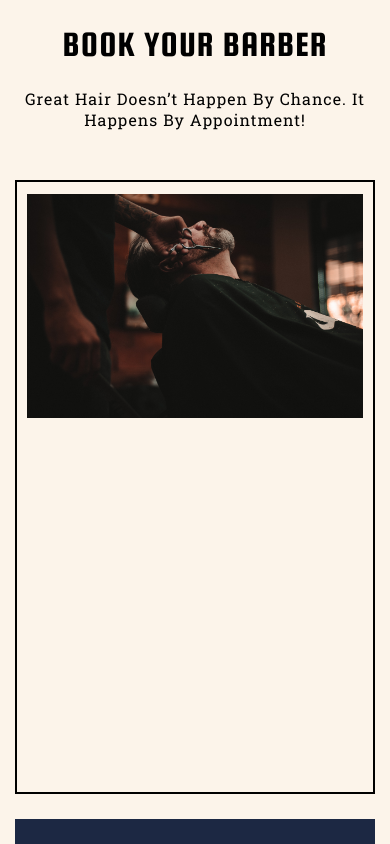
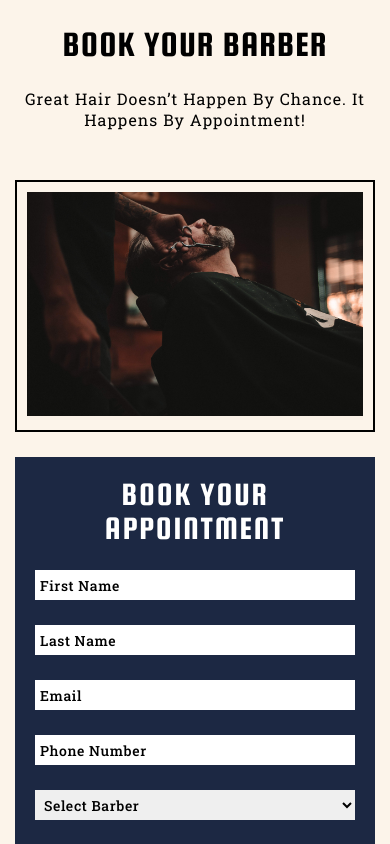
Before and after one commit to zigavidmar/Ineor, a React (Create React App) app: page / in a window 390 px wide. Shown: the top 844 px of the page. Built offline with nearby package versions, Linux system fonts and the light colour scheme; data requests are answered from the project's data file.

Commit message:
small changes

```diff
--- a/package.json
+++ b/package.json
@@ -11,6 +11,7 @@
     "react": "^16.13.1",
     "react-datepicker": "^3.0.0",
     "react-dom": "^16.13.1",
+    "react-lazy-load-image-component": "^1.5.0-beta.0",
     "react-lazyload": "^2.6.8",
     "react-router-dom": "^5.2.0",
     "react-scripts": "3.4.1"
--- a/src/components/AppointmentBooking.js
+++ b/src/components/AppointmentBooking.js
@@ -2,7 +2,9 @@ import React, { Component } from 'react'
 import '../sass/app.scss';
 import SectionImage from '../img/image.jpg';
 import BookAppointment from './BookAppointment';
-import LazyLoad from 'react-lazyload';
+import { LazyLoadImage } from 'react-lazy-load-image-component';
+import 'react-lazy-load-image-component/src/effects/blur.css';
+
 
 export class AppointmentBooking extends Component {
     render() {
@@ -20,9 +22,17 @@ export class AppointmentBooking extends Component {
 
                     <div className="section-image">
                         <div className="image-wrapper">
-                        <LazyLoad throttle={200} once >
-                            <img alt="Barber banner" src={SectionImage}/>
-                        </LazyLoad>
+                            <div className="image-inner">
+                            <LazyLoadImage
+                                /* alt={image.alt}
+                                height={image.height} */
+                                effect="blur"
+                                src={SectionImage} // use normal <img> attributes as props
+                                /* width={image.width} */ />
+                               {/*  <LazyLoad throttle={200} once height={600}>
+                                    <img alt="Barber banner" src={SectionImage}/>
+                                </LazyLoad> */}
+                            </div>
                         </div>
                     </div>
 
--- a/src/sass/app.scss
+++ b/src/sass/app.scss
@@ -22,13 +22,18 @@
             border: 2px solid black;
             padding: 10px;
             width: 75%;
-            height: 590px;
+            height: 585px;
 
-            img {
-                width: 100%;
-                height: auto;
-                position: relative;
-                top: 2px;
+            .image-inner {
+                background: #f9f0e6;
+                height: 100%;
+
+                img {
+                    width: 100%;
+                    height: auto;
+                    position: relative;
+                }
+
             }
         }
     }
@@ -42,6 +47,17 @@
 }
 
 // RESPONSIVE
+@media only screen and (max-width: 1199px) {
+    .section-booking .section-image .image-wrapper {
+        height: 485px;
+    }
+}
+
+@media only screen and (max-width: 991px) {
+    .section-booking .section-image .image-wrapper {
+        height: 375px;
+    }
+}
 
 @media only screen and (max-width: 768px) {
     .section-booking {
@@ -65,6 +81,7 @@
 
             .image-wrapper {
                 width: auto;
+                height: 100%;
             }
         }
 
```
Also changed, not shown: src/img/image.jpg, 1 other file (tests, documents, lock files or other folders).
